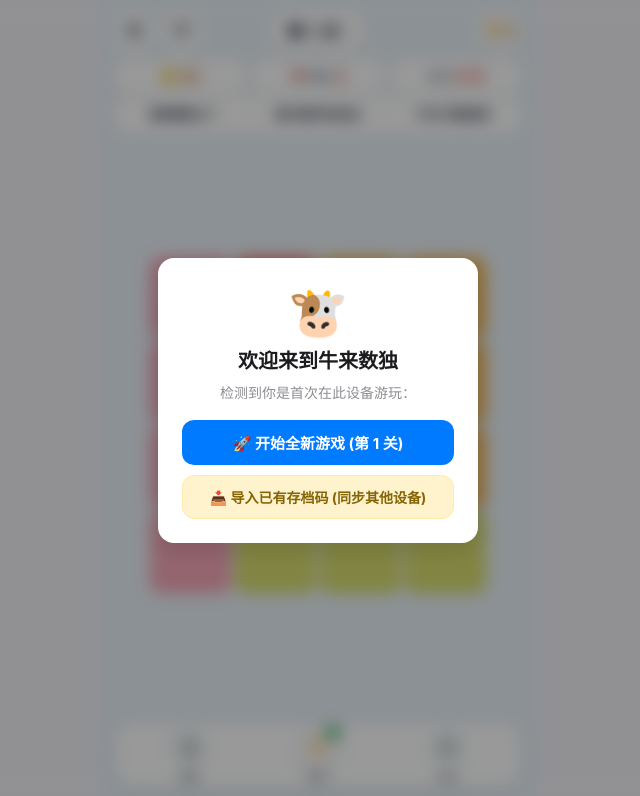
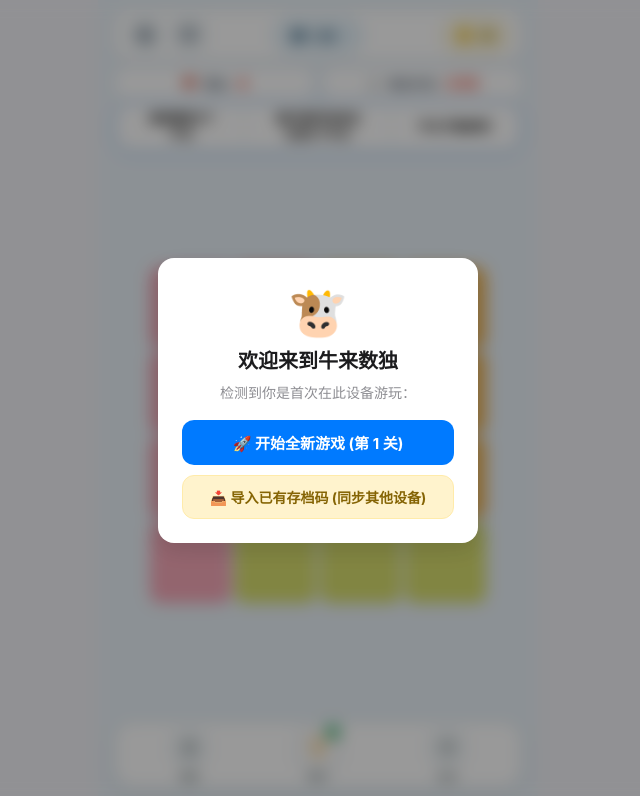
Before and after one commit to aigc17/niulai-sudoku-h5, a website built with Vite: page index.html in a window 1280 px wide. Shown: the whole page, without its empty margins (322-962 px from the left). Built offline with nearby package versions, Linux system fonts and the light colour scheme.

Commit message:
feat: overhaul top HUD into sleek unified white navbar, add dashed status strip, redesign rule card with royal blue outline and complete zero-truncation text

```diff
--- a/src/styles/main.css
+++ b/src/styles/main.css
@@ -60,7 +60,7 @@ body {
 }
 
 button, input, select, textarea,
-.game-icon-btn, .tool-btn, .level-title-btn,
+.nav-icon-btn, .navbar-level-btn, .game-icon-btn, .tool-btn, .level-title-btn,
 .modal-card, .modal-overlay, .hud-header, .bottom-toolbar,
 .lvl-jump-btn, .modal-primary-btn, .modal-secondary-btn, .modal-close-x, .modal-text-btn, .custom-jump-btn {
   font-family: inherit;
@@ -86,159 +86,174 @@ button, input, select, textarea,
   overflow: hidden;
 }
 
-/* ================= 顶部 HUD：两行横排 ================= */
+/* ================= 顶部 HUD：一体化白色导航与状态胶囊 ================= */
 .hud-header {
   display: flex;
   flex-direction: column;
-  gap: 8px;
+  gap: 6px;
   flex-shrink: 0;
   width: 100%;
 }
 
-.hud-top-row, .hud-nav {
+.hud-main-navbar {
+  background: #FFFFFF;
+  border-radius: 16px;
+  padding: 6px 12px;
   display: flex;
-  flex-direction: row;
+  align-items: center;
+  justify-content: space-between;
+  box-shadow: 0 2px 10px rgba(0, 0, 0, 0.05);
+  border: 1px solid rgba(0, 0, 0, 0.04);
+  width: 100%;
+  box-sizing: border-box;
+}
+
+.navbar-left {
+  display: flex;
+  align-items: center;
+  gap: 8px;
+  flex: 1;
+}
+
+.nav-icon-btn {
+  width: 36px;
+  height: 36px;
+  border-radius: 11px;
+  background: #F4F8FA;
+  border: 1.5px solid #DCE9F0;
+  color: #34495E;
+  display: inline-flex;
+  align-items: center;
+  justify-content: center;
+  cursor: pointer;
+  padding: 0;
+  transition: transform 0.15s ease, background 0.15s ease;
+}
+.nav-icon-btn:active { transform: scale(0.92); background: #EBF5FB; }
+.nav-svg-icon { width: 18px; height: 18px; }
+
+.navbar-level-btn {
+  height: 36px;
+  padding: 0 16px;
+  border-radius: 18px;
+  background: #EBF5FB;
+  border: 1.5px solid #AED6F1;
+  color: #1B4F72;
+  cursor: pointer;
+  display: inline-flex;
+  align-items: center;
+  gap: 5px;
+  box-shadow: 0 1px 3px rgba(41, 128, 185, 0.12);
+  transition: transform 0.15s ease;
+}
+.navbar-level-btn:active { transform: scale(0.95); }
+.level-btn-text {
+  font-size: 15px;
+  font-weight: 800;
+  letter-spacing: 0.03em;
+  white-space: nowrap;
+}
+.level-btn-arrow { font-size: 11px; color: #2980B9; }
+
+.navbar-right {
+  display: flex;
+  align-items: center;
+  justify-content: flex-end;
+  flex: 1;
+}
+
+.navbar-coin-badge {
+  height: 36px;
+  padding: 0 12px;
+  border-radius: 18px;
+  background: #FEF9E7;
+  border: 1.5px solid #F9E79F;
+  display: flex;
+  align-items: center;
+  gap: 5px;
+  box-shadow: 0 1px 3px rgba(243, 156, 18, 0.1);
+}
+.coin-icon { font-size: 14px; line-height: 1; }
+.coin-num { font-size: 14px; font-weight: 800; color: #B7950B; font-variant-numeric: tabular-nums; }
+
+/* 状态指示胶囊条 (虚线边框质感) */
+.hud-status-strip {
+  display: flex;
   align-items: center;
   justify-content: space-between;
   gap: 8px;
   width: 100%;
-  min-height: 40px;
 }
 
-.hud-left-group, .hud-right-group, .hud-nav-side {
-  display: flex;
-  align-items: center;
-  gap: 8px;
-}
-.hud-left-group, .hud-nav-left { flex: 1 1 0; justify-content: flex-start; }
-.hud-right-group, .hud-nav-right { flex: 1 1 0; justify-content: flex-end; }
-
-.game-icon-btn {
-  width: 40px;
-  height: 40px;
+.status-dashed-pill {
+  flex: 1;
+  height: 34px;
+  background: #FFFFFF;
+  border: 1.5px dashed #A5C4E8;
   border-radius: 12px;
-  background: var(--hud-surface);
-  border: 1px solid var(--hud-line);
-  color: #3D4F61;
-  display: inline-flex;
-  align-items: center;
-  justify-content: center;
-  box-shadow: 0 1px 2px rgba(27, 40, 56, 0.05);
-  cursor: pointer;
-  padding: 0;
-  transition: transform 0.15s ease, background 0.15s ease;
-}
-.game-icon-btn:active { transform: scale(0.94); background: #F4F7FA; }
-.hud-svg-icon { width: 18px; height: 18px; }
-
-.level-title-btn {
-  height: 40px;
-  background: var(--hud-surface);
-  border: 1px solid var(--hud-line);
-  border-radius: 12px;
-  padding: 0 14px;
-  box-shadow: 0 1px 2px rgba(27, 40, 56, 0.05);
-  cursor: pointer;
-  display: inline-flex;
-  align-items: center;
-  gap: 4px;
-  transition: transform 0.15s ease;
-}
-.level-title-btn:active { transform: scale(0.96); }
-.level-title-text {
-  font-size: 17px;
-  font-weight: 700;
-  color: var(--hud-ink);
-  letter-spacing: 0.04em;
-  white-space: nowrap;
-}
-.level-arrow { font-size: 11px; color: var(--hud-muted); }
-
-.hud-status-row, .hud-metrics {
-  display: flex;
-  flex-direction: row;
-  align-items: center;
-  justify-content: stretch;
-  gap: 6px;
-  width: 100%;
-}
-.hud-status-row > *, .hud-metrics > * { flex: 1 1 0; min-width: 0; }
-
-.status-pill, .coin-badge, .streak-badge, .metric-chip {
-  height: 36px;
   display: flex;
   align-items: center;
   justify-content: center;
-  gap: 4px;
-  background: var(--hud-surface);
-  border: 1px solid var(--hud-line);
-  border-radius: 12px;
-  padding: 0 6px;
-  box-shadow: 0 1px 2px rgba(27, 40, 56, 0.04);
-  white-space: nowrap;
+  gap: 6px;
+  font-size: 13px;
+  font-weight: 700;
+  color: #2C3E50;
   box-sizing: border-box;
 }
 
-.coin-icon, .trophy-icon { font-size: 13px; line-height: 1; flex-shrink: 0; }
-.badge-val { font-size: 14px; font-weight: 700; color: #C56A16; font-variant-numeric: tabular-nums; }
-.streak-text { font-size: 14px; font-weight: 700; color: #A07A12; font-variant-numeric: tabular-nums; }
-.pill-label { color: var(--hud-muted); font-size: 11px; font-weight: 600; flex-shrink: 0; }
-.highlight-red { color: #D94A3D; font-size: 14px; font-weight: 700; font-variant-numeric: tabular-nums; }
-.pill-bull-icon { width: 15px; height: 15px; object-fit: contain; flex-shrink: 0; }
+.status-bull-img { width: 17px; height: 17px; object-fit: contain; }
+.status-clock-icon { font-size: 14px; }
+.status-label { color: #5D6D7E; font-size: 12px; font-weight: 700; }
+.status-num-red { color: #E74C3C; font-size: 15px; font-weight: 800; font-variant-numeric: tabular-nums; }
 
-@media (max-width: 360px) {
-  .pill-label { display: none; }
-}
-
-/* ================= 规则胶囊 ================= */
+/* ================= 规则提示卡片 (蓝线描边框 + 虚线分隔，100% 还原原版设计且零截断) ================= */
 .rules-banner {
   margin: 2px 0 0 0;
   flex-shrink: 0;
   width: 100%;
 }
 
-.rules-card-container {
-  display: flex !important;
-  flex-direction: row !important;
-  flex-wrap: nowrap !important;
+.rules-blueprint-box {
+  background: #FFFFFF;
+  border: 1.8px solid #4A90E2;
+  border-radius: 18px;
+  padding: 8px 4px;
+  display: grid;
+  grid-template-columns: 1.15fr 1.35fr 1.15fr;
   align-items: center;
-  background: var(--hud-surface);
-  border: 1px solid var(--hud-line);
-  border-radius: var(--hud-radius);
-  padding: 10px 0;
-  box-shadow: 0 1px 2px rgba(27, 40, 56, 0.04);
   width: 100%;
+  box-shadow: 0 3px 10px rgba(74, 144, 226, 0.12);
+  box-sizing: border-box;
 }
 
-.rule-card {
-  flex: 1 1 0;
+.rule-col {
+  display: flex;
+  flex-direction: column;
+  align-items: center;
+  justify-content: center;
   text-align: center;
-  padding: 0 8px;
+  padding: 0 4px;
   position: relative;
+  height: 100%;
   min-width: 0;
 }
 
-.rule-card:not(:last-child)::after {
+.rule-col:not(:last-child)::after {
   content: "";
   position: absolute;
   right: 0;
-  top: 18%;
-  height: 64%;
+  top: 8%;
+  height: 84%;
   width: 1px;
-  background-color: var(--hud-line);
+  border-right: 1px dashed #B8D4EF;
 }
 
-.rule-title {
+.rule-text-row {
   font-size: 12px;
-  font-weight: 600;
-  color: var(--hud-ink);
-  line-height: 1.3;
-  letter-spacing: 0.02em;
+  font-weight: 800;
+  color: #111111;
+  line-height: 1.35;
   white-space: nowrap;
-}
-
-.rule-sub {
-  display: none;
 }
 
 /* ================= 主棋盘区域 ================= */
--- a/src/ui/hudRenderer.ts
+++ b/src/ui/hudRenderer.ts
@@ -49,7 +49,7 @@ export class HudRenderer {
   }
 
   /**
-   * 渲染顶部资源、关卡、攻略与倒计时状态栏
+   * 渲染顶部一体化白色导航栏与状态胶囊
    */
   public renderHeader() {
     const user = gameState.user;
@@ -57,48 +57,47 @@ export class HudRenderer {
     const remainingPonies = gameState.remainingPonies;
 
     this.headerEl.innerHTML = `
-      <div class="hud-nav hud-top-row">
-        <div class="hud-nav-side hud-nav-left hud-left-group">
-          <button id="btn-settings" class="game-icon-btn settings-btn" aria-label="设置" title="游戏设置">
-            <svg class="hud-svg-icon" viewBox="0 0 24 24" fill="none" stroke="currentColor" stroke-width="2" stroke-linecap="round" stroke-linejoin="round">
+      <!-- 一体化顶部白色主导航栏 -->
+      <div class="hud-main-navbar">
+        <div class="navbar-left">
+          <button id="btn-settings" class="nav-icon-btn" aria-label="设置" title="游戏设置">
+            <svg class="nav-svg-icon" viewBox="0 0 24 24" fill="none" stroke="currentColor" stroke-width="2" stroke-linecap="round" stroke-linejoin="round">
               <circle cx="12" cy="12" r="3"></circle>
               <path d="M19.4 15a1.65 1.65 0 0 0 .33 1.82l.06.06a2 2 0 0 1 0 2.83 2 2 0 0 1-2.83 0l-.06-.06a1.65 1.65 0 0 0-1.82-.33 1.65 1.65 0 0 0 1 1.51V21a2 2 0 0 1-2 2 2 2 0 0 1-2-2v-.09A1.65 1.65 0 0 0 9 19.4a1.65 1.65 0 0 0-1.82.33l-.06.06a2 2 0 0 1-2.83 0 2 2 0 0 1 0-2.83l.06-.06a1.65 1.65 0 0 0 .33-1.82 1.65 1.65 0 0 0-1.51-1H3a2 2 0 0 1-2-2 2 2 0 0 1 2-2h.09A1.65 1.65 0 0 0 4.6 9a1.65 1.65 0 0 0-.33-1.82l-.06-.06a2 2 0 0 1 0-2.83 2 2 0 0 1 2.83 0l.06.06a1.65 1.65 0 0 0 1.82.33H9a1.65 1.65 0 0 0 1-1.51V3a2 2 0 0 1 2-2 2 2 0 0 1 2 2v.09a1.65 1.65 0 0 0 1 1.51 1.65 1.65 0 0 0 1.82-.33l.06.06a2 2 0 0 1 2.83 0 2 2 0 0 1 0 2.83l-.06.06a1.65 1.65 0 0 0-.33 1.82V9a1.65 1.65 0 0 0 1.51 1H21a2 2 0 0 1 2 2 2 2 0 0 1-2 2h-.09a1.65 1.65 0 0 0-1.51 1z"></path>
             </svg>
           </button>
-          <button id="btn-guide" class="game-icon-btn guide-btn" aria-label="攻略" title="玩法攻略与破局技巧">
-            <svg class="hud-svg-icon" viewBox="0 0 24 24" fill="none" stroke="currentColor" stroke-width="2" stroke-linecap="round" stroke-linejoin="round">
+          <button id="btn-guide" class="nav-icon-btn" aria-label="攻略" title="玩法攻略与破局技巧">
+            <svg class="nav-svg-icon" viewBox="0 0 24 24" fill="none" stroke="currentColor" stroke-width="2" stroke-linecap="round" stroke-linejoin="round">
               <path d="M2 3h6a4 4 0 0 1 4 4v14a3 3 0 0 0-3-3H2z"></path>
               <path d="M22 3h-6a4 4 0 0 0-4 4v14a3 3 0 0 1 3-3h7z"></path>
             </svg>
           </button>
         </div>
 
-        <button id="btn-level-title" class="level-title-btn" title="点击选关">
-          <span class="level-title-text">第 ${user.level} 关</span>
-          <span class="level-arrow">▾</span>
+        <button id="btn-level-title" class="navbar-level-btn" title="点击选关">
+          <span class="level-btn-text">第 ${user.level} 关</span>
+          <span class="level-btn-arrow">▾</span>
         </button>
 
-        <div class="hud-nav-side hud-nav-right hud-right-group">
-          <div class="streak-badge">
-            <span class="trophy-icon">🏆</span>
-            <span class="streak-text">${user.streak}</span>
+        <div class="navbar-right">
+          <div class="navbar-coin-badge">
+            <span class="coin-icon">🪙</span>
+            <span class="coin-num">${user.coins}</span>
           </div>
         </div>
       </div>
 
-      <div class="hud-metrics hud-status-row">
-        <div class="metric-chip coin-badge">
-          <span class="metric-ico coin-icon">🪙</span>
-          <span class="badge-val">${user.coins}</span>
+      <!-- 状态指示胶囊条 (虚线边框质感) -->
+      <div class="hud-status-strip">
+        <div class="status-dashed-pill">
+          <img src="/bull.png" class="status-bull-img" alt="牛头" />
+          <span class="status-label">剩余:</span>
+          <span class="status-num-red">${remainingPonies}</span>
         </div>
-        <div class="metric-chip status-pill target-pill">
-          <img src="/bull.png" class="pill-bull-icon" alt="牛头" />
-          <span class="pill-label">剩余</span>
-          <span class="pill-num highlight-red">${remainingPonies}</span>
-        </div>
-        <div class="metric-chip status-pill timer-pill">
-          <span class="pill-label">时间</span>
-          <span class="pill-num highlight-red">${this.formatTime(time)}</span>
+        <div class="status-dashed-pill timer-pill">
+          <span class="status-clock-icon">⏱️</span>
+          <span class="status-label">剩余时间:</span>
+          <span class="status-num-red timer-val">${this.formatTime(time)}</span>
         </div>
       </div>
     `;
@@ -123,29 +122,28 @@ export class HudRenderer {
    * 独立极速刷新倒计时数字，避免触发全屏棋盘重绘
    */
   public updateTimer(time: number) {
-    const timerNumEl = this.headerEl.querySelector('.timer-pill .pill-num');
+    const timerNumEl = this.headerEl.querySelector('.timer-val');
     if (timerNumEl) {
       timerNumEl.textContent = this.formatTime(time);
     }
   }
 
   /**
-   * 渲染关卡核心三大规则提示条 (马卡龙三列精巧卡片)
+   * 渲染关卡核心三大规则提示条 (蓝线描边框 + 虚线分隔，100% 还原原版设计且零截断)
    */
   public renderRulesBanner() {
     this.bannerEl.innerHTML = `
-      <div class="rules-card-container">
-        <div class="rule-card">
-          <div class="rule-title">每种颜色1个</div>
-          <div class="rule-sub">牛头</div>
+      <div class="rules-blueprint-box">
+        <div class="rule-col">
+          <div class="rule-text-row">每种颜色1个</div>
+          <div class="rule-text-row">牛头</div>
         </div>
-        <div class="rule-card">
-          <div class="rule-title">每行每列均有且</div>
-          <div class="rule-sub">仅有1个牛头</div>
+        <div class="rule-col">
+          <div class="rule-text-row">每行每列均有且</div>
+          <div class="rule-text-row">仅有1个牛头</div>
         </div>
-        <div class="rule-card">
-          <div class="rule-title">牛头不能相邻</div>
-          <div class="rule-sub">(含斜向)</div>
+        <div class="rule-col">
+          <div class="rule-text-row">牛头不能相邻</div>
         </div>
       </div>
     `;
```
